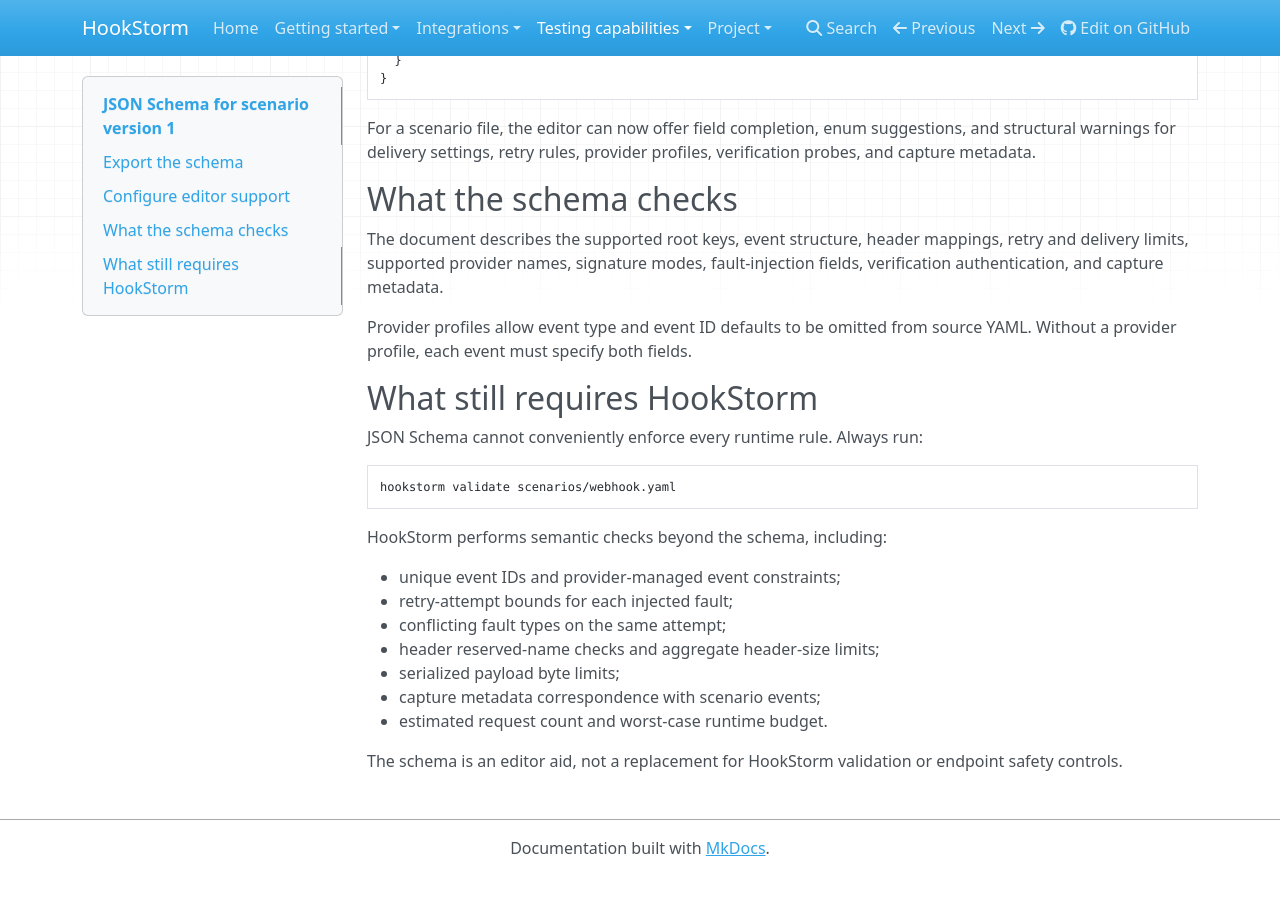
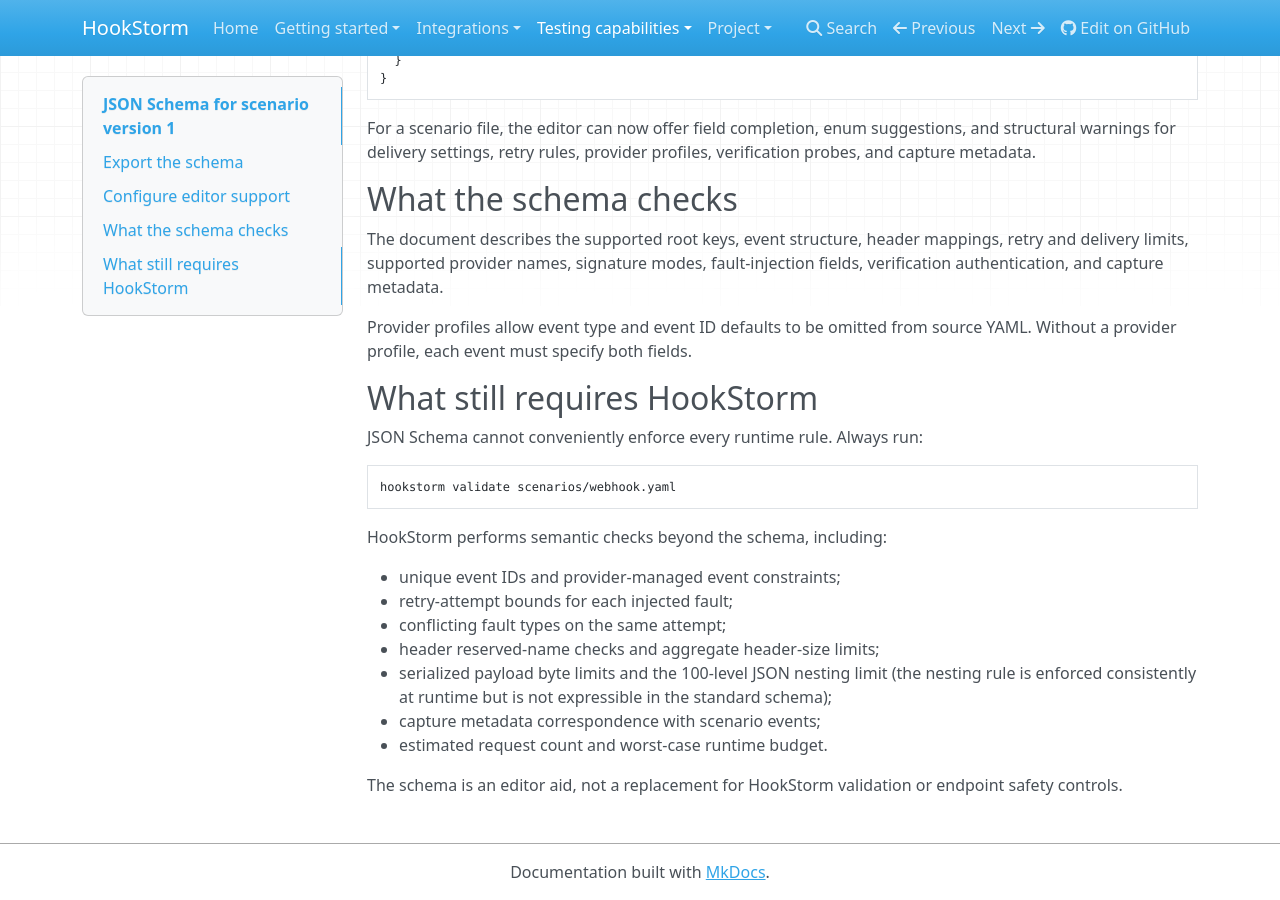
Before and after one commit to blvxx/HookStorm, an MkDocs documentation site: the page built from docs/json-schema.md, in a window 1280 px wide and 900 px high, scrolled down 665 px. Built offline with MkDocs 1.6.1, drawn with Linux system fonts in a browser that asks for light colours; nearby versions of some CDN libraries; before the commit the page ends 1541 px from its top, so only the background shows below that.

Commit message:
docs: clarify runtime JSON nesting validation beyond schema

```diff
--- a/docs/json-schema.md
+++ b/docs/json-schema.md
@@ -55,7 +55,7 @@ HookStorm performs semantic checks beyond the schema, including:
 - retry-attempt bounds for each injected fault;
 - conflicting fault types on the same attempt;
 - header reserved-name checks and aggregate header-size limits;
-- serialized payload byte limits;
+- serialized payload byte limits and the 100-level JSON nesting limit (the nesting rule is enforced consistently at runtime but is not expressible in the standard schema);
 - capture metadata correspondence with scenario events;
 - estimated request count and worst-case runtime budget.
 
```
